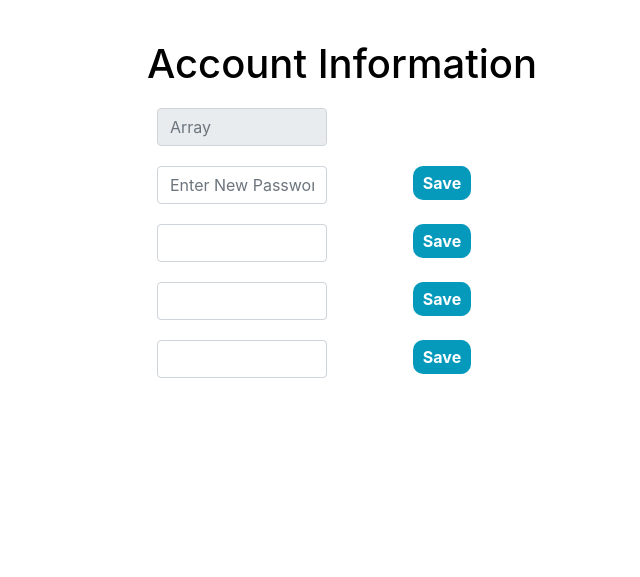
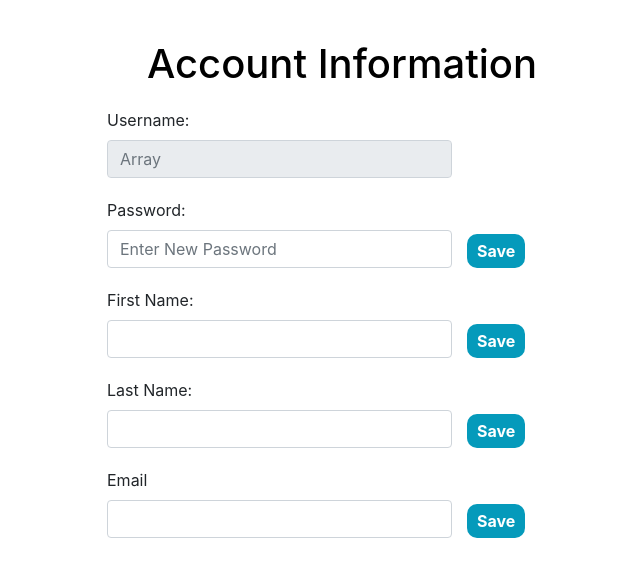
Before and after one commit to allybranch/test-project, a PHP site: page /acctinfo.php in a window 1280 px wide. Shown: the part 66-643 px from the top of the page, without its empty margins (298-938 px from the left). Run offline with PHP 8.4, Linux system fonts and the light colour scheme; the visitor is signed in with stand-in values (Sample User, id 1); data that the repository does not hold is empty.

Commit message:
formatting on acctinfo and myprofile page
added labels for my account info and made those input boxes a little bigger. adjusted the add friends form a little

```diff
--- a/acctinfo.php
+++ b/acctinfo.php
@@ -28,59 +28,53 @@
           <form method="get" id='loginform' action="acctinfo.php" >
               <h1> Account Information </h1>
               <!-- Form Fields -->
-              <div class="row g-3">
-                  <div class="col">
+              <div class="row align-items-end">
+                  <div class="col-9">
+                    <label for="username">Username:</label>
                     <input type="text" name='username' id="inputUsername" class="form-control" placeholder= <?php if(isset($_SESSION['user']))echo $_SESSION['user']?> disabled>
                     <span name="error" class="error message" id="user_msg"> </span>
                   </div>
 
-                  <div class='col' > </div> <!-- keeping the user box as the right size -->
+                  <div class='col-3' > </div> <!-- keeping the user box as the right size -->
               </div>
-              <div class="row g-3">
-                  <div class="col">
+              <div class="row g-3 align-items-end">
+                  <div class="col-9">
+                      <label for="password">Password:</label>
                       <input type="text" name='password' id="inputPassword" class="form-control" placeholder="Enter New Password" >
                       <span name="error" class="error message" id="pwd_msg"> </span>
                   </div>
-
-                  <div class='col'>
-                    <div class="text-center">
+                  <div class='col-3'>
                     <button type='submit' class="profile-button" id='save' onclick=<?php updatePwd();?>>Save</button>
-                    </div>
                   </div>
               </div>
-              <div class="row g-3">
-                  <div class="col">
+              <div class="row g-3 align-items-end">
+                  <div class="col-9">
+                      <label for="password">First Name:</label>
                       <input type="text" id='firstname' name='firstname' class="form-control" value=<?php getFname();?> >
                       <span class="error message" id="fname_msg"></span>
                   </div>
 
-                  <div class='col'>
-                    <div class="text-center">
+                  <div class='col-3'>
                     <button type='submit' class="profile-button" id='save' onclick=<?php updateFname()?> >Save</button>
-                    </div>
                   </div>
               </div>
-              <div class="row g-3">
-                  <div class="col">
+              <div class="row g-3 align-items-end">
+                  <div class="col-9">
+                      <label for="password">Last Name:</label>
                       <input type="text" id='lastname' name='lastname' class="form-control" value=<?php getLname(); ?>>
                       <span class="error message" id="lname_msg"></span>
                   </div>
-
-                  <div class='col'>
-                    <div class="text-center">
+                  <div class='col-3'>
                     <button type='submit' class="profile-button" id='save' onclick=<?php updateLname()?>>Save</button>
-                    </div>
                   </div>
               </div>
-              <div class="row g-3">
-                  <div class="col">
+              <div class="row g-3 align-items-end">
+                  <div class="col-9">
+                  <label for="email">Email</label>
                       <input type="email" id="inputEmail" name='email' class="form-control" value=<?php getEmail();?> >
                   </div>
-
-                  <div class='col'>
-                    <div class='text-center'>
+                  <div class='col-3'>
                     <button type='submit' class="profile-button" id='save' onclick=<?php updateEmail()?>>Save</button>
-                    </div>
                   </div>
               </div>
             </form>
--- a/myprofile.php
+++ b/myprofile.php
@@ -198,6 +198,7 @@
             </div>
           </div>
         </form>
+        <div id="profile-friends-list">
           <?php
             $query = "select * from friends WHERE username=:username";
             $statement = $db->prepare($query);
@@ -211,6 +212,7 @@
                 echo  "<a href='profile.php?username=" . $result['frienduser'] . "'>". $result['frienduser'] . "</a></div>";
             }
           ?>
+        </div>
       </div>
     </div>
   </body>
--- a/stylesheets/styles.css
+++ b/stylesheets/styles.css
@@ -190,6 +190,14 @@ form > .col {
 }
 
 
+/* ACCOUNT INFO */
+#loginform > .row{
+  max-width: 500px;
+}
+.col-3{
+  padding-left: 0px;;
+}
+
 
 /* PROFILE */
 .profile-container1{
@@ -211,9 +219,10 @@ form > .col {
 }
 #profile-friends{
   display: none;
+  margin-left: 15px;
+}
+#profile-friends-list{
   border: 1px solid grey;
-  margin-left: 15px;
-
 }
 #new-list-button{
   float:right;
@@ -257,6 +266,16 @@ form > .col {
   border-radius: 10px;
   padding: 5px 10px;
   font-weight: bold;
+}
+#add-friend-form > .row {
+  margin: 0px;
+  max-width: 400px;
+  padding: 10px 0px;
+}
+#add-friend-form > .row > .col {
+  margin: 0px;
+  max-width: 400px;
+  padding: 0px 5px 0px 0px;
 }
 
 
```
Also changed, not shown: login.php (+6 -2 lines), register.php (+46 -45 lines). Lines whose indentation alone changed are shown as unchanged.
